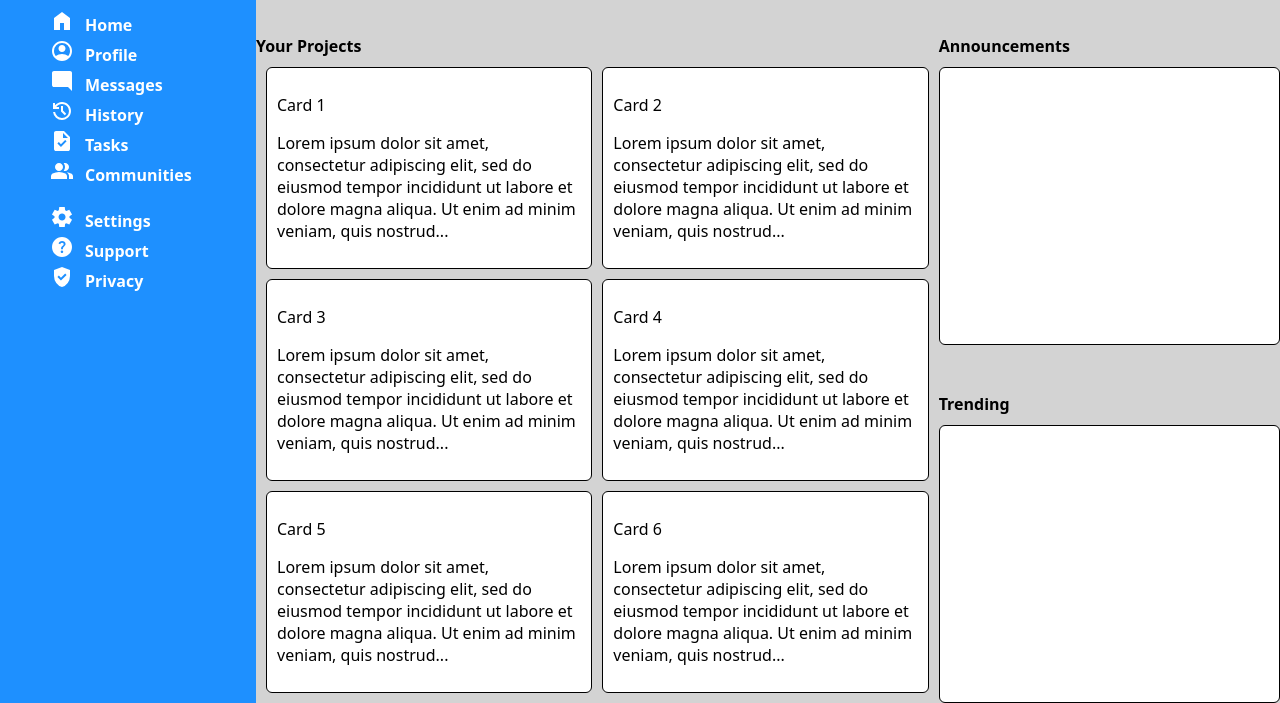
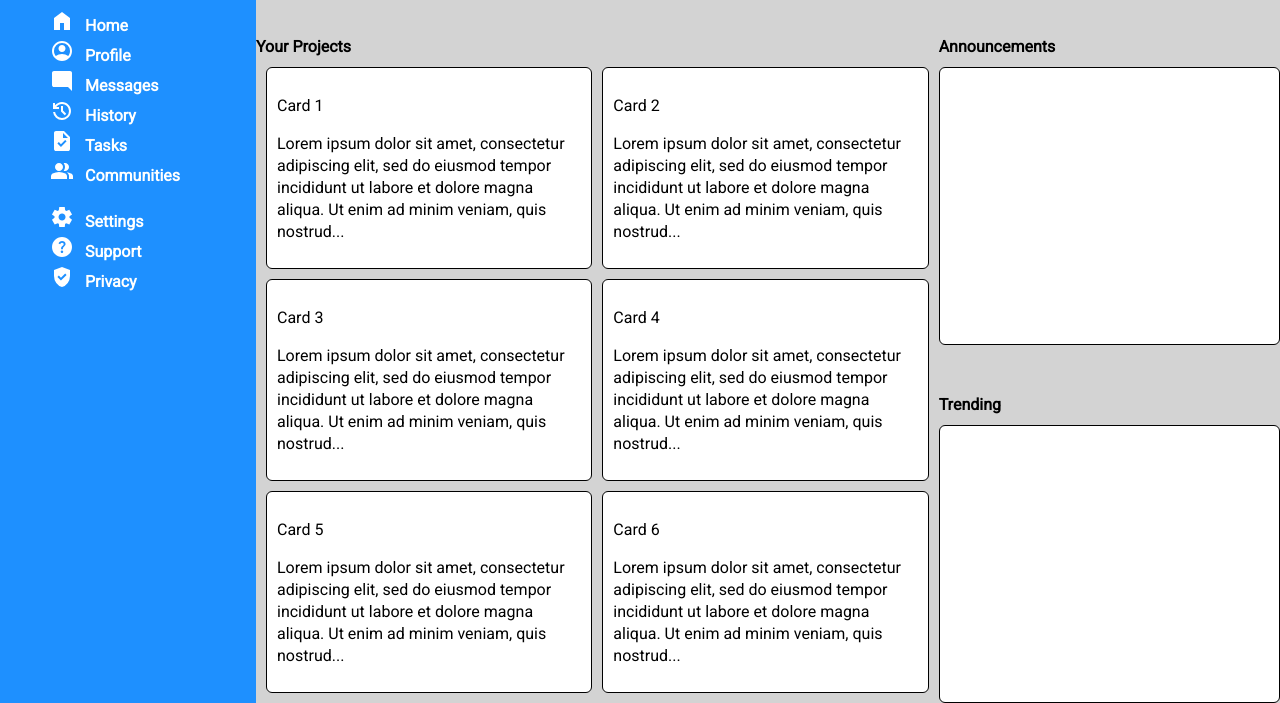
Before and after one commit to Pietro-GAS/odin-admin-dashboard, a plain HTML site: page index.html in a window 1280 px wide. Shown: the part 97-800 px from the top of the page. Drawn offline with Linux system fonts and the light colour scheme.

Commit message:
Add custom font

```diff
--- a/css/style.css
+++ b/css/style.css
@@ -1,5 +1,13 @@
+@font-face {
+    font-family: 'robotoregular';
+    src: url('../fonts/roboto-regular.woff2') format('woff2'),
+         url('../fonts/roboto-regular.woff') format('woff');
+    font-weight: normal;
+    font-style: normal;
+}
+
 * {
-    font-family: system-ui, -apple-system, BlinkMacSystemFont, 'Segoe UI', Roboto, Oxygen, Ubuntu, Cantarell, 'Open Sans', 'Helvetica Neue', sans-serif;
+    font-family: 'robotoregular', system-ui, sans-serif;
 }
 
 body {
```
Also changed, not shown: fonts/roboto-regular.woff (added), fonts/roboto-regular.woff2 (added).
